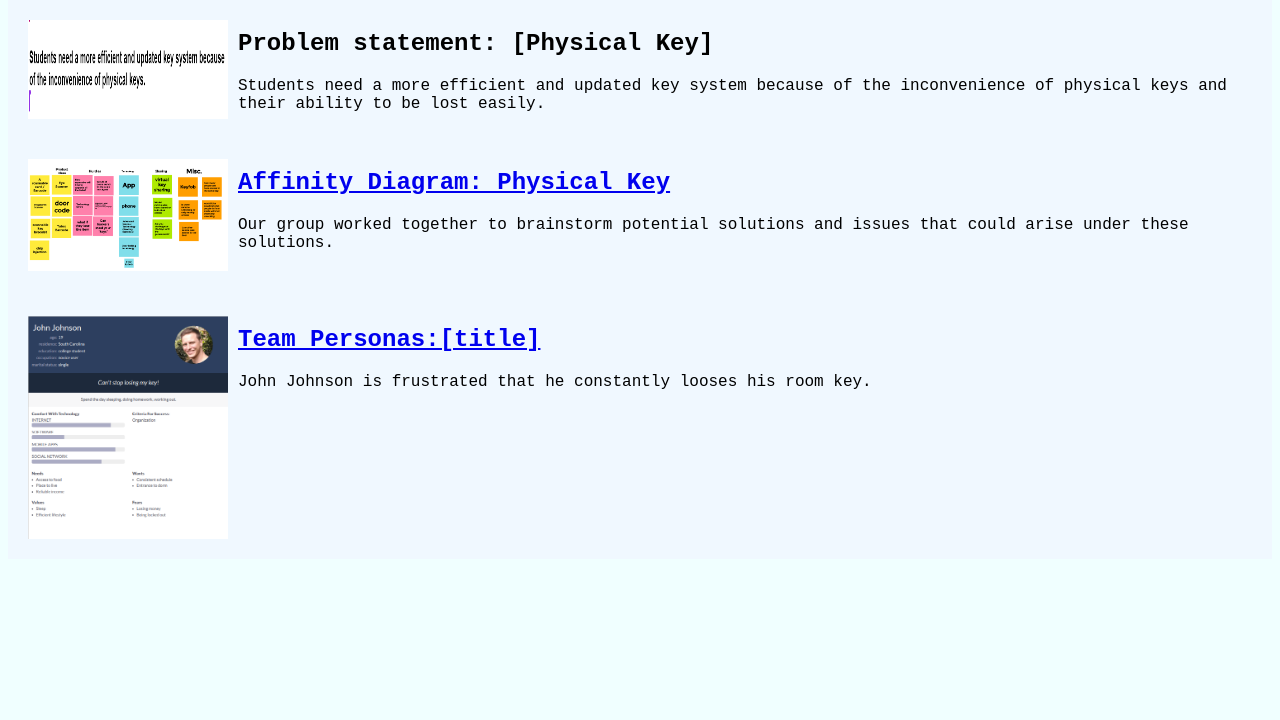
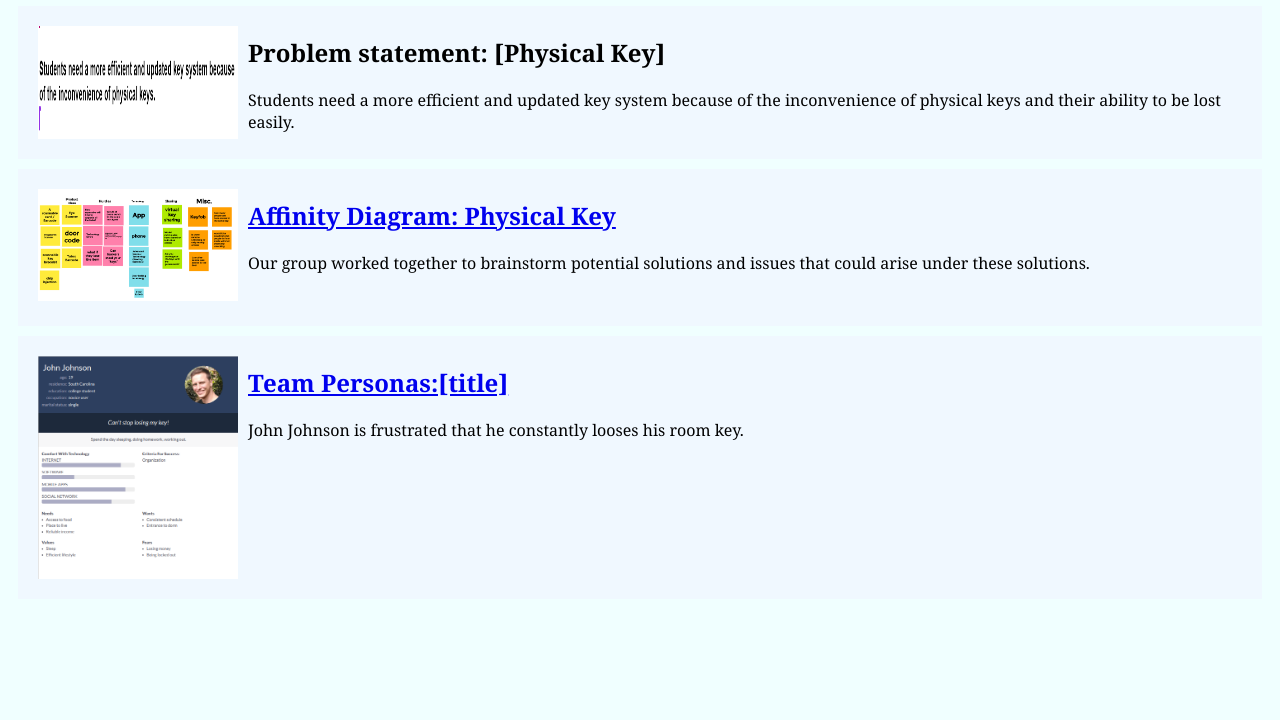
Before and after one commit to sofiabacha/index.html, a plain HTML site: page index.html in a window 1280 px wide. Shown: the part 80-800 px from the top of the page. Drawn offline with Linux system fonts and the light colour scheme; files whose address does not match are found by name.

Commit message:
Update styles.css

```diff
--- a/styles.css
+++ b/styles.css
@@ -1,6 +1,6 @@
 body{
     background-color: azure;
-    font-family:'Courier New', Courier, monospace;
+    font-family:Cambria, Cochin, Georgia, Times, 'Times New Roman', serif;
 }
 h1{
     color:slategrey;
@@ -9,7 +9,7 @@ h1{
 .assign{
     display: flex;
     padding: 10px;
-    margin: 10ppx;
+    margin: 10px;
     background-color: aliceblue;
 }
 .assign img{
```
